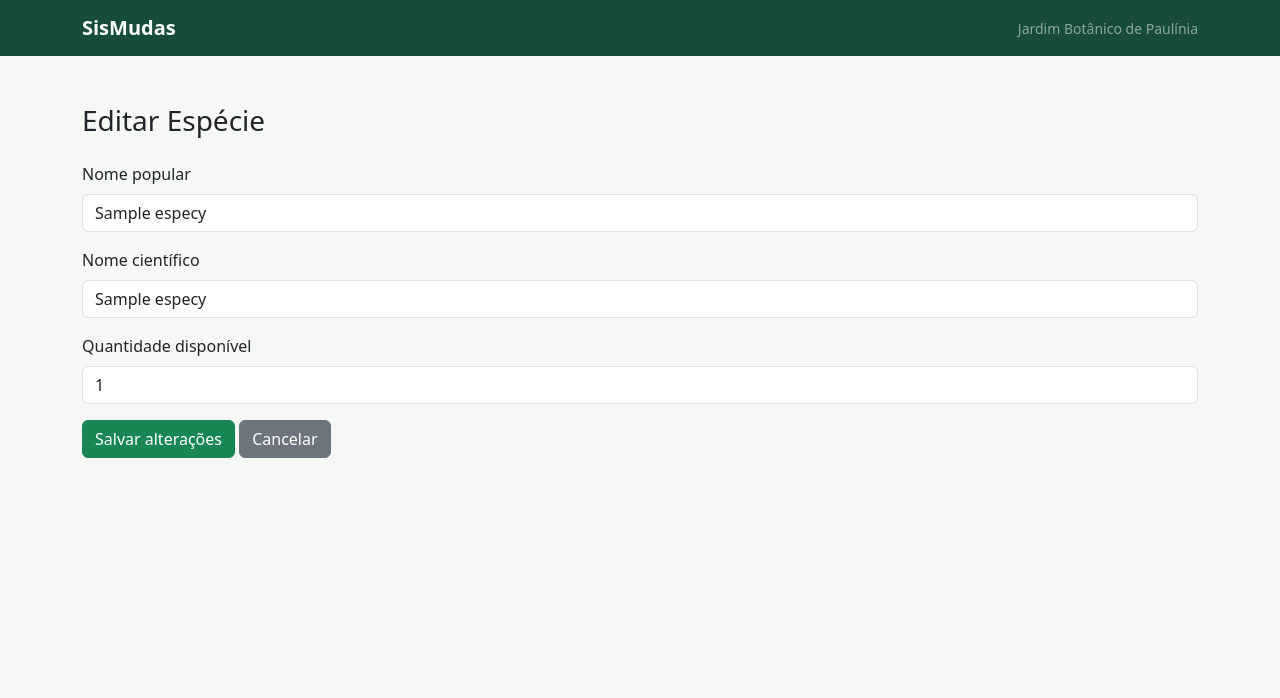
After one commit to rogermorony/SisMudas-controle-de-mudas, a Node server app: page /especies/edit/600000000000000000000001 in a window 1280 px wide. The commit adds this page. Shown: the top 698 px of the page. Run offline with Node 20, Linux system fonts and the light colour scheme; tables that the repository leaves empty hold one stand-in row (values such as "Sample post"); some libraries are stand-ins or nearby versions.

Commit message:
Edicao de especies

```diff
--- a/index.js
+++ b/index.js
@@ -193,10 +193,54 @@ app.get("/especies/lst", async (req, res) => {
       titulo: "Espécies cadastradas",
       especies,
       busca,
+      atualizado: req.query.atualizado === "1",
     });
   } catch (erro) {
     console.error("Erro ao listar espécies:", erro);
     res.status(500).send("Não foi possível carregar a lista de espécies.");
+  }
+});
+
+app.get("/especies/edit/:id", async (req, res) => {
+  try {
+    const especie = await Especie.findById(req.params.id);
+
+    if (!especie) {
+      return res.status(404).send("Espécie não encontrada.");
+    }
+
+    res.render("especies/edit", {
+      titulo: "Editar Espécie",
+      especie,
+    });
+  } catch (erro) {
+    console.error("Erro ao consultar espécie:", erro);
+    res.status(400).send("Não foi possível consultar a espécie.");
+  }
+});
+
+app.post("/especies/edit/:id", async (req, res) => {
+  try {
+    const { nomePopular, nomeCientifico, estoque } = req.body;
+
+    const especie = await Especie.findByIdAndUpdate(
+      req.params.id,
+      {
+        nomePopular,
+        nomeCientifico,
+        estoque,
+      },
+      { runValidators: true },
+    );
+
+    if (!especie) {
+      return res.status(404).send("Espécie não encontrada.");
+    }
+
+    res.redirect("/especies/lst?atualizado=1");
+  } catch (erro) {
+    console.error("Erro ao atualizar espécie:", erro);
+    res.status(400).send("Não foi possível atualizar a espécie.");
   }
 });
 
--- /dev/null
+++ b/views/especies/edit.ejs
@@ -0,0 +1,39 @@
+<%- include("../partials/cabecalho", { titulo }) %>
+
+<h1 class="h3 mb-4">Editar Espécie</h1>
+
+<form action="/especies/edit/<%= especie._id %>" method="POST">
+
+  <div class="mb-3">
+    <label for="nomePopular" class="form-label">Nome popular</label>
+    <input type="text" class="form-control"
+      id="nomePopular" name="nomePopular"
+      value="<%= especie.nomePopular %>" required>
+  </div>
+
+  <div class="mb-3">
+    <label for="nomeCientifico" class="form-label">Nome científico</label>
+    <input type="text" class="form-control"
+      id="nomeCientifico" name="nomeCientifico"
+      value="<%= especie.nomeCientifico || '' %>">
+  </div>
+
+  <div class="mb-3">
+    <label for="estoque" class="form-label">Quantidade disponível</label>
+    <input type="number" class="form-control"
+      id="estoque" name="estoque"
+      min="0" step="1"
+      value="<%= especie.estoque %>" required>
+  </div>
+
+  <button type="submit" class="btn btn-success">
+    Salvar alterações
+  </button>
+
+  <a href="/especies/lst" class="btn btn-secondary">
+    Cancelar
+  </a>
+
+</form>
+
+<%- include("../partials/rodape") %>
```
Also changed, not shown: views/especies/lst.ejs (+14 -2 lines).
